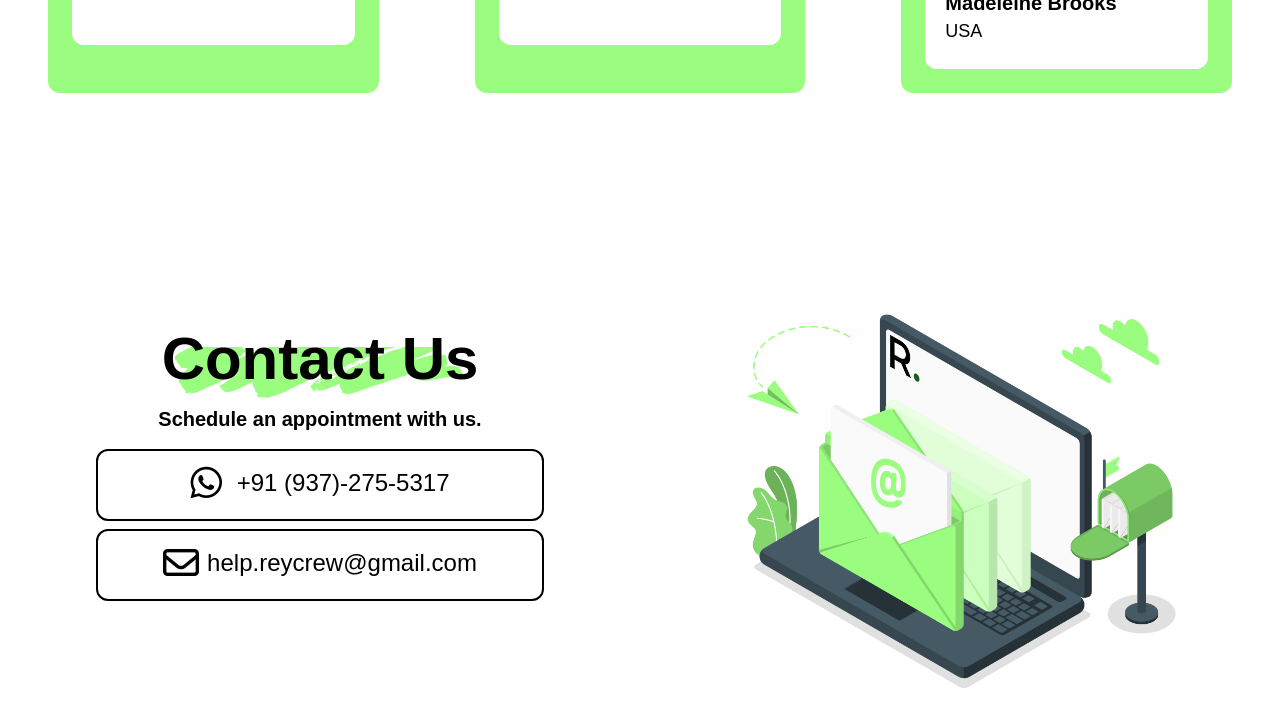
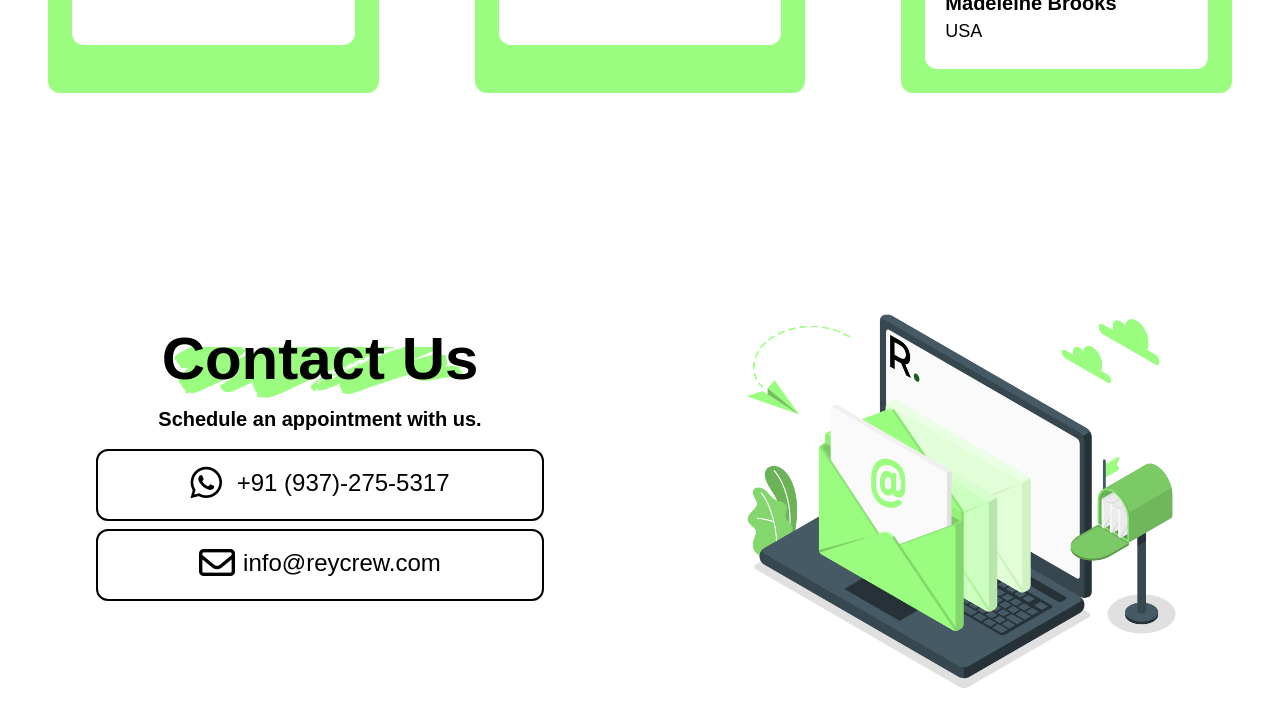
Before and after one commit to reycrew/reycrew.com, a plain HTML site: page index.html in a window 1280 px wide. Shown: the part 2157-2884 px from the top of the page. Drawn offline with nearby package versions, Linux system fonts and the light colour scheme; a web font is replaced by a local one.

Commit message:
Version 0.1 -- Updated email.

```diff
--- a/index.html
+++ b/index.html
@@ -208,7 +208,7 @@
             <div class="border-2 border-black rounded-xl mx-4 mt-2 px-5 pt-4 pb-5 md:mx-32 lg:mx-24">
                 <!--e-mail<br><span class="text-2xl"><a href="mailto:help.reycrew@gmail.com">help.reycrew@gmail.com</a></span>-->
                 <div class="text-2xl text-center">
-                    <a href="mailto:help.reycrew@gmail.com"><i class="fa-regular fa-envelope fa-xl mr-2"></i>help.reycrew@gmail.com</a>
+                    <a href="mailto:info@reycrew.com"><i class="fa-regular fa-envelope fa-xl mr-2"></i>info@reycrew.com</a>
                 </div>
             </div>
         </div>
```
